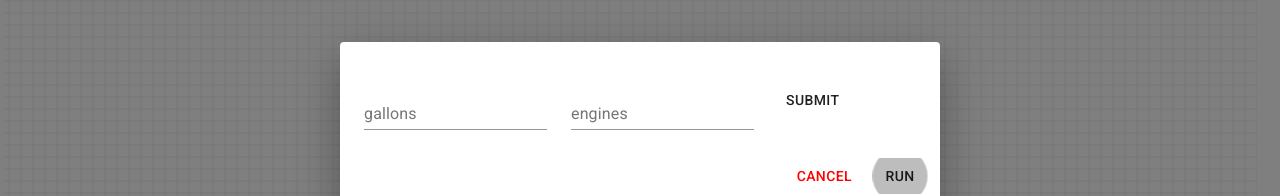
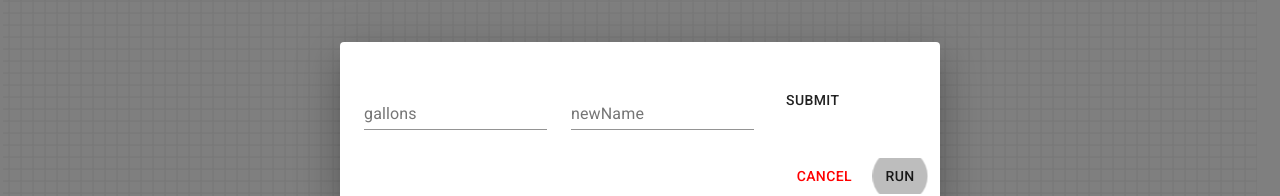
Before and after one commit to omri2861/Spaceships, a React (Create React App) app in the folder client/: page /run/1 in a window 1280 px wide. Shown: the part 276-472 px from the top of the page. Built offline with nearby package versions, Linux system fonts and the light colour scheme; no server answers.

Commit message:
Implemented field types using the form definition

```diff
--- a/client/src/components/AutoForm/index.jsx
+++ b/client/src/components/AutoForm/index.jsx
@@ -1,10 +1,14 @@
 import { Grid, TextField, Button } from "@material-ui/core";
-import { FormikContext, useFormik } from "formik";
+import { useFormik } from "formik";
 
-const typeToComponent = {};
+const StringField = (props) => <TextField {...props} />;
+const NumberField = (props) => <TextField type="number" {...props} />;
+
+// TODO: Settle on same / different fields for ints/ floats
+const typeToComponent = {int: NumberField, string: StringField};
 
 export default function AutoForm(props) {
-  const formDef = { gallons: { type: "int" }, engines: { type: "int" } };
+  const formDef = { gallons: { type: "int" }, newName: { type: "string" } };
   let initialValues = {};
   for (let fieldName in formDef) {
     initialValues[fieldName] = "";
@@ -15,11 +19,16 @@ export default function AutoForm(props) {
       console.log(formik.values);
   }
 
+  const getFormElement = (name, properties) => {
+      let constructor = typeToComponent[properties.type];
+      return constructor({id: name, label: name, ...formik.getFieldProps(name)});
+  };
+
   return (
     <Grid container spacing={3}>
-      {Object.keys(formDef).map((name) => (
+      {Object.entries(formDef).map(([name, properties]) => (
         <Grid item>
-          <TextField id={name} label={name} {...formik.getFieldProps(name)} />
+          {getFormElement(name, properties)}
         </Grid>
       ))}
       <Grid item>
```
